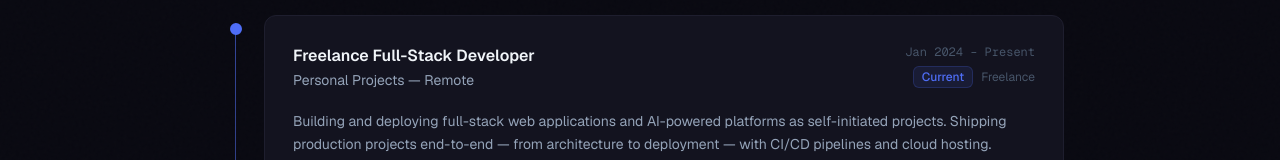
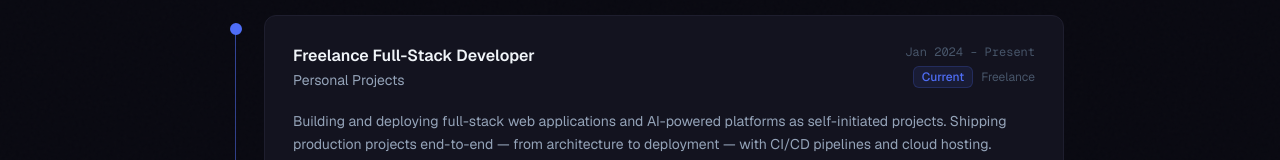
Before and after one commit to JPTWeb01/josepaulotimbang.com, a Next.js app in the folder frontend/: page /experience in a window 1280 px wide. Shown: the part 321-481 px from the top of the page. Built offline with nearby package versions, Linux system fonts and the light colour scheme.

Commit message:
content: drop Remote location label from personal projects role

```diff
--- a/frontend/app/experience/page.tsx
+++ b/frontend/app/experience/page.tsx
@@ -14,7 +14,7 @@ const experiences = [
     role: "Freelance Full-Stack Developer",
     company: "Personal Projects",
     type: "Freelance",
-    location: "Remote",
+    location: "",
     start_date: "2024-01-01",
     end_date: null,
     is_current: true,
@@ -159,7 +159,7 @@ export default function ExperiencePage() {
                         {exp.role}
                       </h2>
                       <p className="text-sm text-muted mt-0.5">
-                        {exp.company} &mdash; {exp.location}
+                        {exp.location ? `${exp.company} — ${exp.location}` : exp.company}
                       </p>
                     </div>
                     <div className="text-right shrink-0">
```
